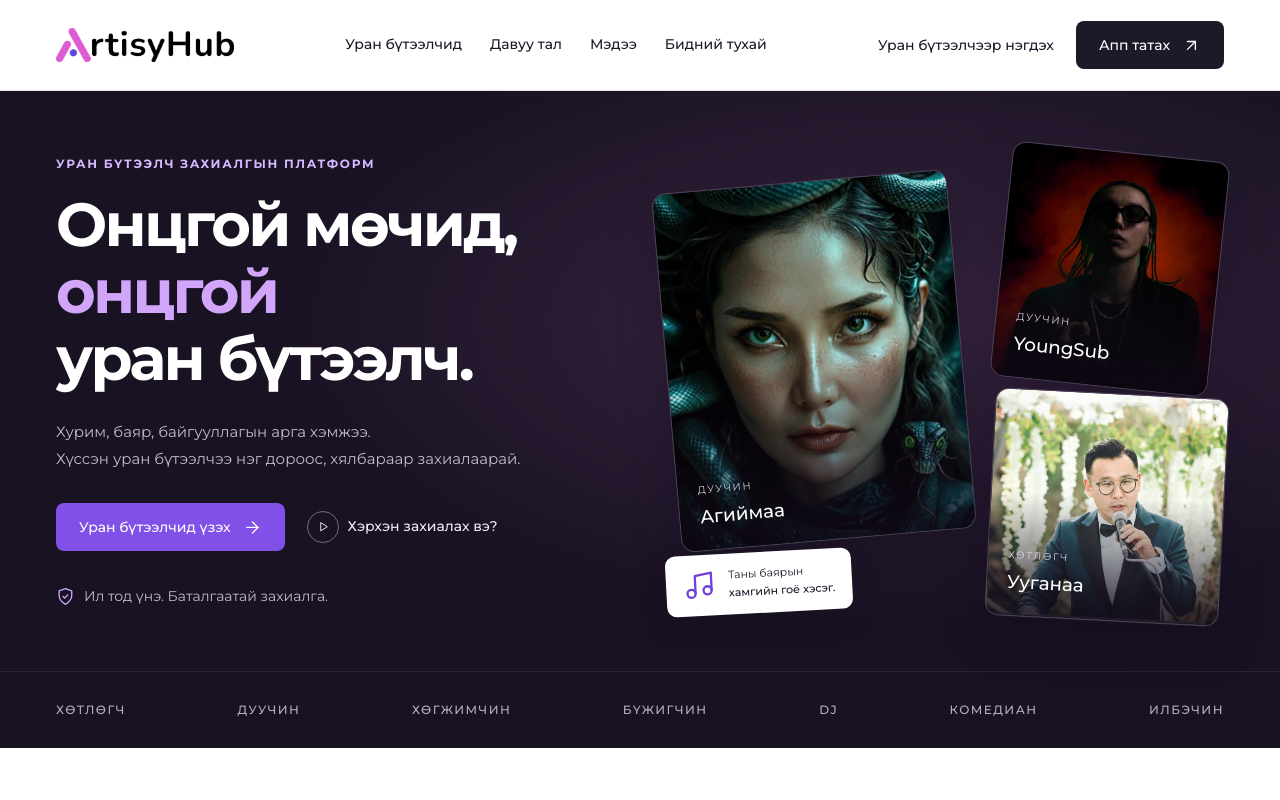
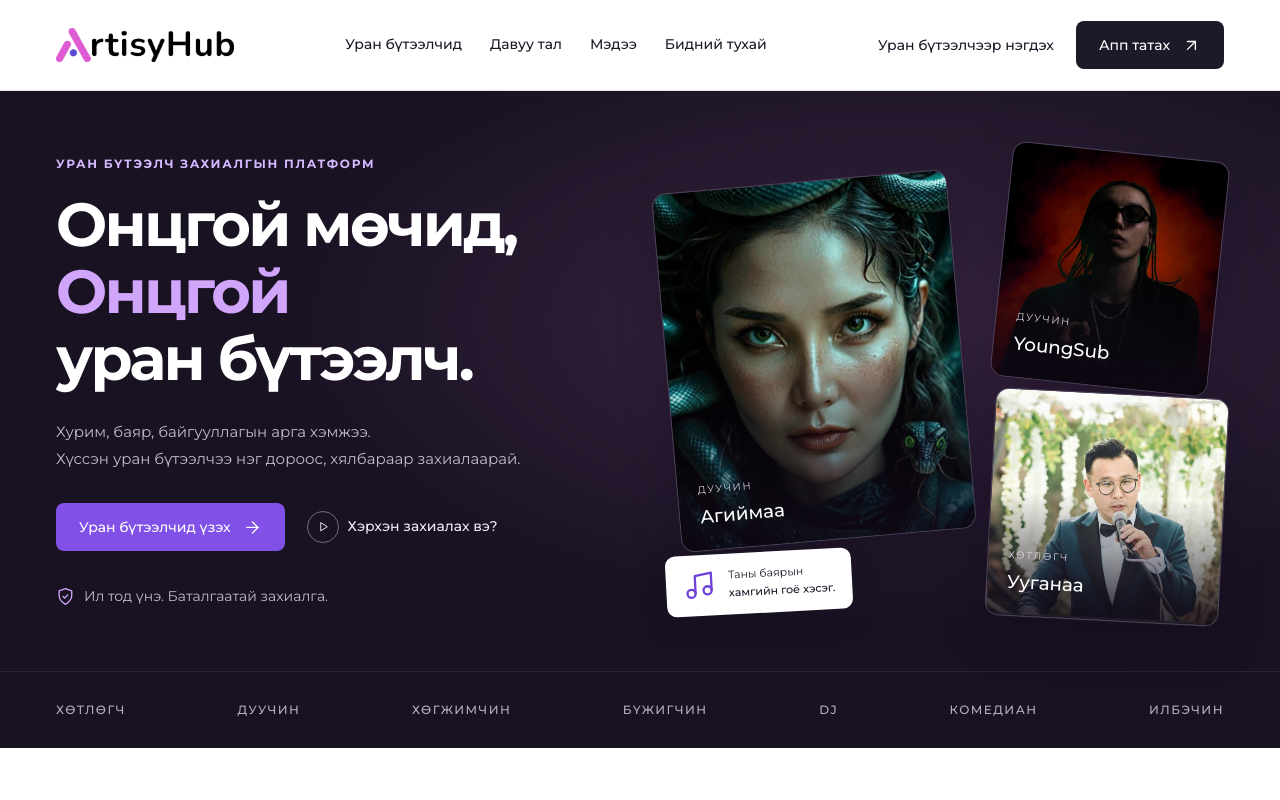
Before and after one commit to munkhbold010/ArtisyHub-repository, an Angular app: page /home in a window 1280 px wide. Shown: the top 800 px of the page. Built offline with nearby package versions, Linux system fonts and the light colour scheme.

Commit message:
Update home.component.html

```diff
--- a/src/app/pages/home/home.component.html
+++ b/src/app/pages/home/home.component.html
@@ -2,7 +2,7 @@
   <div class="container hero-layout">
     <div class="hero-copy">
       <p class="eyebrow light">УРАН БҮТЭЭЛЧ ЗАХИАЛГЫН ПЛАТФОРМ</p>
-      <h1 id="hero-title">Онцгой мөчид,<br><span>онцгой</span><br>уран бүтээлч.</h1>
+      <h1 id="hero-title">Онцгой мөчид,<br><span>Онцгой</span><br>уран бүтээлч.</h1>
       <p class="hero-description">Хурим, баяр, байгууллагын арга хэмжээ.<br class="desktop-break"> Хүссэн уран бүтээлчээ нэг дороос, хялбараар захиалаарай.</p>
       <div class="hero-actions">
         <a class="button button-primary" routerLink="/home" fragment="artists">Уран бүтээлчид үзэх <app-icon name="arrow-right"></app-icon></a>
```
